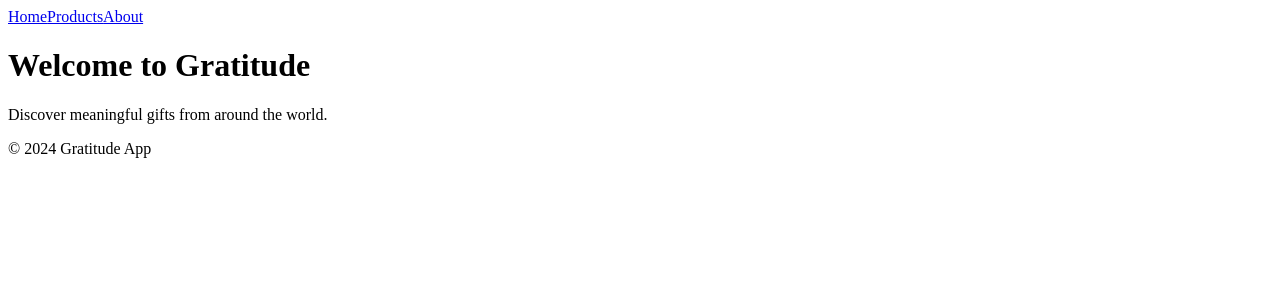
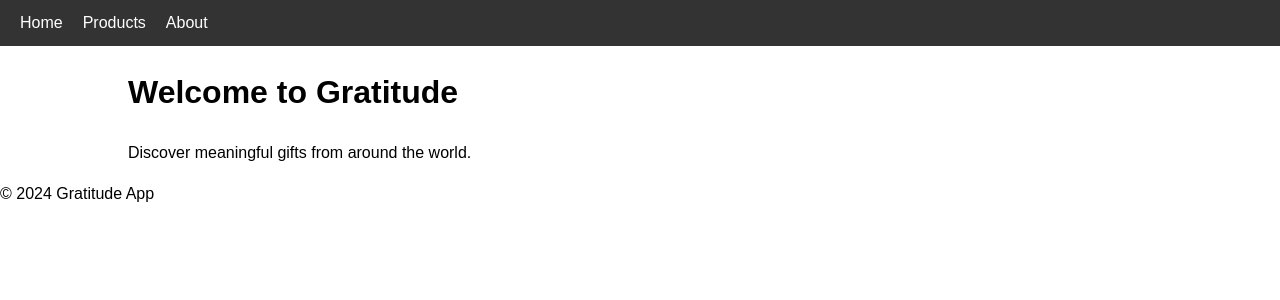
Before and after one commit to JenniferMcPherson/gratitude-app, a Next.js app: page / in a window 1280 px wide. Shown: the top 300 px of the page. Built offline with nearby package versions, Linux system fonts and the light colour scheme.

Commit message:
Update Layout.js

```diff
--- a/components/Layout.js
+++ b/components/Layout.js
@@ -1,5 +1,6 @@
 import React from 'react';
 import Link from 'next/link';
+import '../styles/globals.css';
 
 export default function Layout({ children }) {
   return (
@@ -9,7 +10,7 @@ export default function Layout({ children }) {
         <Link href="/products"><a>Products</a></Link>
         <Link href="/about"><a>About</a></Link>
       </nav>
-      <main>{children}</main>
+      <main className="container">{children}</main>
       <footer>© 2024 Gratitude App</footer>
     </div>
   );
```
